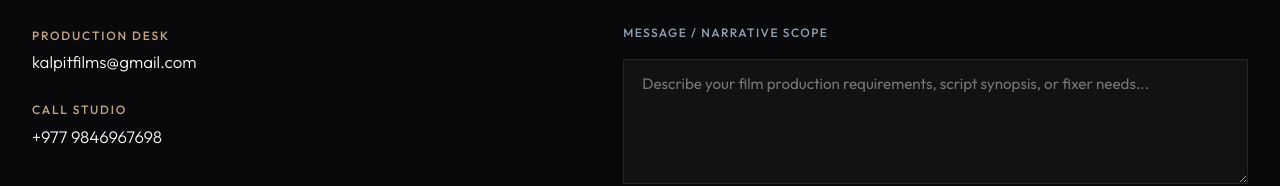
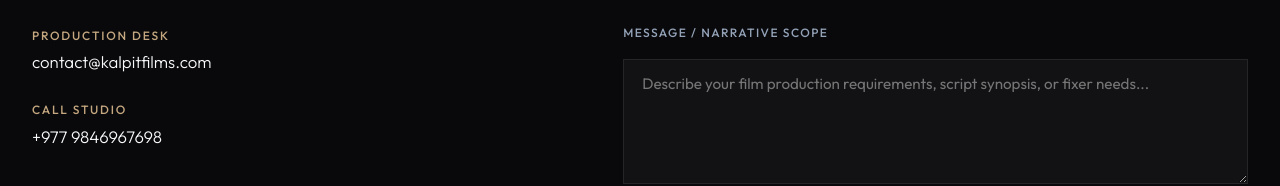
Before and after one commit to krishnaher0/kalpitfilms, a React (Vite) app: page / in a window 1280 px wide. Shown: the part 3533-3719 px from the top of the page. Built offline with nearby package versions, Linux system fonts and the light colour scheme; a web font is replaced by a local one.

Commit message:
feat: complete email verification, symmetric grid, and gallery update

```diff
--- a/src/components/About.jsx
+++ b/src/components/About.jsx
@@ -205,7 +205,7 @@ export default function About() {
               <div className="contact-meta-v2">
                 <div className="contact-meta-item-v2">
                   <strong>Email</strong>
-                  <span>kalpitfilms@gmail.com</span>
+                  <span>contact@kalpitfilms.com</span>
                 </div>
                 <div className="contact-meta-item-v2">
                   <strong>Phone</strong>
--- a/src/components/Contact.jsx
+++ b/src/components/Contact.jsx
@@ -78,7 +78,7 @@ export default function Contact() {
 
               <div className="details-item-v2">
                 <h4 className="details-lbl-v2">Production Desk</h4>
-                <p className="details-val-v2">kalpitfilms@gmail.com</p>
+                <p className="details-val-v2">contact@kalpitfilms.com</p>
               </div>
 
               <div className="details-item-v2">
```
